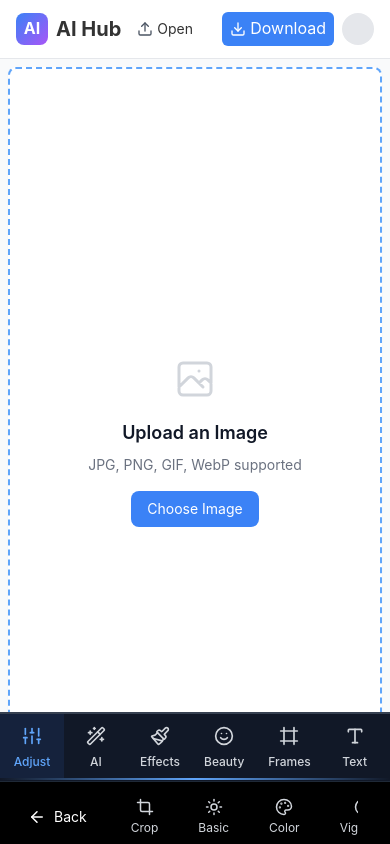
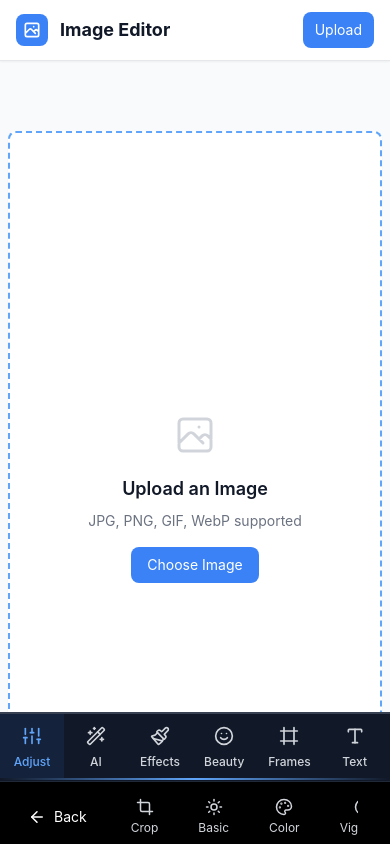
Before and after one commit to priy437pradhan/AI-hub, a Next.js app: page /editp in a window 390 px wide. Built offline with nearby package versions, Linux system fonts and the light colour scheme.

Commit message:
mobile responsiveness added

```diff
--- a/src/components/EditingPlatform/ImageCanvas.jsx
+++ b/src/components/EditingPlatform/ImageCanvas.jsx
@@ -31,6 +31,9 @@ export default function ImageCanvas({
 
   // Check if device is mobile and get screen height
   useEffect(() => {
+    // Only run on client side
+    if (typeof window === 'undefined') return;
+
     const checkMobileAndHeight = () => {
       setIsMobile(window.innerWidth < 768);
       setScreenHeight(window.innerHeight);
@@ -386,19 +389,28 @@ export default function ImageCanvas({
 
     const onEnd = () => {
       setIsResizing(false);
+      // Only access window if available
+      if (typeof window !== 'undefined') {
         window.removeEventListener("mousemove", onMove);
         window.removeEventListener("mouseup", onEnd);
         window.removeEventListener("touchmove", onMove);
         window.removeEventListener("touchend", onEnd);
+      }
     };
 
+    // Only add event listeners if window is available
+    if (typeof window !== 'undefined') {
       window.addEventListener("mousemove", onMove);
       window.addEventListener("mouseup", onEnd);
       window.addEventListener("touchmove", onMove, { passive: false });
       window.addEventListener("touchend", onEnd);
+    }
   };
 
   useEffect(() => {
+    // Only run on client side
+    if (typeof window === 'undefined') return;
+
     const handleKeyDown = (e) => {
       if (e.key === "Enter" && cropSettings.isActive) {
         const imgSrc = imageRef.current?.src || "";
@@ -434,13 +446,22 @@ export default function ImageCanvas({
 
   // Calculate dynamic heights for mobile
   const getMobileHeights = () => {
+    // Default values for SSR
+    if (typeof window === 'undefined') {
+      return {
+        containerHeight: 600,
+        imageAreaHeight: 500,
+      };
+    }
+
     const baseHeight = screenHeight > 0 ? screenHeight : window.innerHeight;
+    const headerHeight = 64; // 4rem = 64px for fixed header
     const bottomAdHeight = showBottomAd ? 128 : 0; // 8rem = 128px
-    const padding = 32; // 2rem = 32px
+    const padding = 16; // 1rem = 16px (reduced since header is separate)
 
     return {
-      containerHeight: baseHeight - bottomAdHeight - padding,
-      imageAreaHeight: baseHeight - bottomAdHeight - padding - 64, // Extra space for UI
+      containerHeight: baseHeight - headerHeight - bottomAdHeight - padding,
+      imageAreaHeight: baseHeight - headerHeight - bottomAdHeight - padding - 32, // Extra space for UI
     };
   };
 
@@ -450,17 +471,62 @@ export default function ImageCanvas({
     <div
       className="w-full bg-gray-50 flex flex-col overflow-hidden"
       style={{
-        height: isMobile ? `${screenHeight}px` : 'auto',
-        minHeight: isMobile ? `${screenHeight}px` : '100vh'
+        height: isMobile && typeof window !== 'undefined' ? `${screenHeight}px` : 'auto',
+        minHeight: isMobile && typeof window !== 'undefined' ? `${screenHeight}px` : '100vh'
       }}
     >
-      {/* Main Content Container */}
-      <div className="flex flex-col lg:flex-row flex-1 overflow-hidden">
+      {/* Fixed Header */}
+      <div className="fixed top-0 left-0 right-0 z-50 bg-white shadow-sm border-b border-gray-200">
+        <div className="flex items-center justify-between px-4 py-3 max-w-7xl mx-auto">
+          <div className="flex items-center space-x-3">
+            <div className="w-8 h-8 bg-blue-500 rounded-lg flex items-center justify-center">
+              <svg className="w-5 h-5 text-white" fill="none" stroke="currentColor" viewBox="0 0 24 24">
+                <path strokeLinecap="round" strokeLinejoin="round" strokeWidth={2} d="M4 16l4.586-4.586a2 2 0 012.828 0L16 16m-2-2l1.586-1.586a2 2 0 012.828 0L20 14m-6-6h.01M6 20h12a2 2 0 002-2V6a2 2 0 00-2-2H6a2 2 0 00-2 2v12a2 2 0 002 2z" />
+              </svg>
+            </div>
+            <div>
+              <h1 className={`font-bold text-gray-900 ${isMobile ? 'text-lg' : 'text-xl'}`}>
+                Image Editor
+              </h1>
+              {!isMobile && (
+                <p className="text-sm text-gray-500">Edit, crop, and enhance your images</p>
+              )}
+            </div>
+          </div>
+
+          {/* Header Actions */}
+          <div className="flex items-center space-x-2">
+            {imagePreview && (
+              <button className={`bg-green-500 hover:bg-green-600 text-white rounded-lg transition-colors ${
+                isMobile ? 'px-3 py-2 text-sm' : 'px-4 py-2'
+              }`}>
+                {isMobile ? 'Save' : 'Save Image'}
+              </button>
+            )}
+            {!imagePreview && (
+              <button
+                onClick={handleUploadClick}
+                className={`bg-blue-500 hover:bg-blue-600 text-white rounded-lg transition-colors ${
+                  isMobile ? 'px-3 py-2 text-sm' : 'px-4 py-2'
+                }`}
+              >
+                {isMobile ? 'Upload' : 'Upload Image'}
+              </button>
+            )}
+          </div>
+        </div>
+      </div>
+
+      {/* Main Content Container - with top padding for fixed header */}
+      <div
+        className="flex flex-col lg:flex-row flex-1 overflow-hidden"
+        style={{ paddingTop: '64px' }} // Space for fixed header
+      >
         {/* Main Image Area */}
         <div
           className={`flex-1 ${showSideAd ? 'p-2 lg:p-4' : 'p-2 lg:p-8'} overflow-hidden`}
           style={{
-            height: isMobile ? `${containerHeight}px` : 'auto'
+            height: isMobile && typeof window !== 'undefined' ? `${containerHeight}px` : 'auto'
           }}
         >
           <div
@@ -470,7 +536,7 @@ export default function ImageCanvas({
             `}
             ref={containerRef}
             style={{
-              height: isMobile ? `${imageAreaHeight}px` : showSideAd ? 'calc(100vh - 8rem)' : 'calc(100vh - 8rem)'
+              height: isMobile && typeof window !== 'undefined' ? `${imageAreaHeight}px` : showSideAd ? 'calc(100vh - 8rem)' : 'calc(100vh - 8rem)'
             }}
           >
             {imagePreview ? (
@@ -485,7 +551,7 @@ export default function ImageCanvas({
                       isImageLoaded ? 'opacity-100' : 'opacity-0'
                     }`}
                     style={{
-                      maxHeight: isMobile ? `${imageAreaHeight - 32}px` : '70vh'
+                      maxHeight: isMobile && typeof window !== 'undefined' ? `${imageAreaHeight - 32}px` : '70vh'
                     }}
                     draggable={false}
                   />
@@ -539,7 +605,7 @@ export default function ImageCanvas({
       {showBottomAd && (
         <div
           className="w-full border-t p-2 lg:p-4 flex-shrink-0"
-          style={{ height: isMobile ? '120px' : '128px' }}
+          style={{ height: isMobile && typeof window !== 'undefined' ? '120px' : '128px' }}
         >
           <AdPlaceholder type="bottom" />
         </div>
```
Lines whose indentation alone changed are shown as unchanged.
